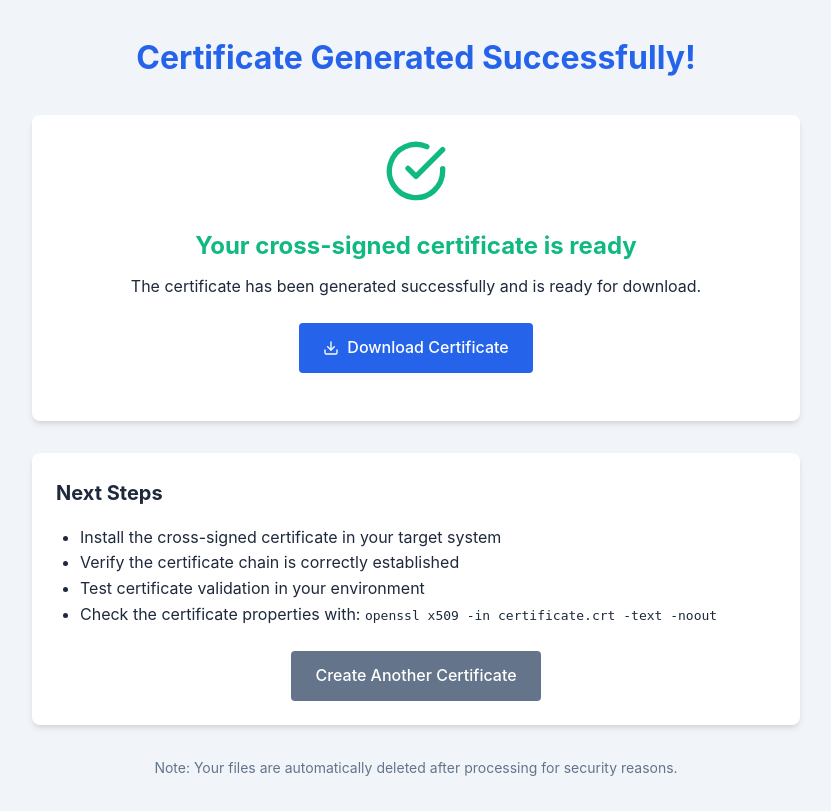
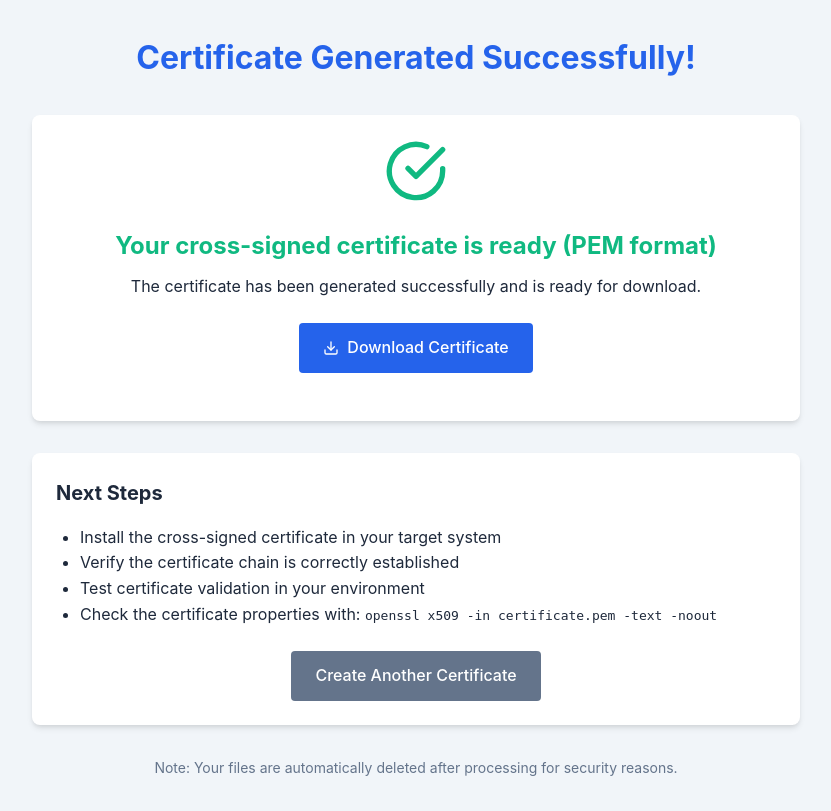
Before and after one commit to mauaksu/certificate-generator, a Flask app: page /download/1 in a window 1280 px wide. Shown: the whole page, without its empty margins (224-1055 px from the left). Run offline with Flask 2, Linux system fonts and the light colour scheme.

Commit message:
Fix PEM format certificate generation and Docker Compose configuration

```diff
--- a/app.py
+++ b/app.py
@@ -1,3 +1,38 @@
+def ensure_proper_pem_format(input_path, output_path):
+    """Ensure proper PEM format by explicitly converting through OpenSSL"""
+    try:
+        # Check if input file exists
+        if not os.path.exists(input_path):
+            app.logger.error(f"Input file not found: {input_path}")
+            return False
+
+        # Convert to proper PEM format
+        cmd = [
+            'openssl', 'x509',
+            '-in', input_path,
+            '-out', output_path,
+            '-outform', 'PEM'
+        ]
+
+        subprocess.run(cmd, check=True)
+
+        # Verify the file is in proper PEM format
+        with open(output_path, 'r') as f:
+            content = f.read()
+
+        # Check for PEM begin and end markers
+        if not ('-----BEGIN CERTIFICATE-----' in content and '-----END CERTIFICATE-----' in content):
+            app.logger.error(f"Generated file is not in proper PEM format: {output_path}")
+            return False
+
+        return True
+    except subprocess.CalledProcessError as e:
+        app.logger.error(f"OpenSSL error during PEM conversion: {e.stderr if hasattr(e, 'stderr') else str(e)}")
+        return False
+    except Exception as e:
+        app.logger.error(f"Error ensuring PEM format: {str(e)}")
+        return False
+
 import os
 import uuid
 import subprocess
@@ -129,8 +164,8 @@ def process_certificate():
         else:
             validity_days = request.form.get('ca_validity_days', '7320')
 
-        # Output path for cross-signed certificate
-        output_filename = f"cross-signed-{session_id}.crt"
+        # Output path for cross-signed certificate (as PEM format)
+        output_filename = f"cross-signed-{session_id}.pem"
         output_path = os.path.join(app.config['RESULT_FOLDER'], output_filename)
 
         # Process CSR input
@@ -205,6 +240,18 @@ def process_certificate():
                 ca_batch,
                 ca_notext
             )
+
+        # Final verification of PEM format
+        if process_result:
+            temp_verified_path = os.path.join(session_dir, 'verified.pem')
+            verify_result = ensure_proper_pem_format(output_path, temp_verified_path)
+
+            if verify_result:
+                # Replace the output with the verified version
+                import shutil
+                shutil.move(temp_verified_path, output_path)
+            else:
+                process_result = False
 
         if process_result:
             # Clean up uploaded files
@@ -281,7 +328,8 @@ def process_pfx(pfx_path, pfx_password, ca_cert_path, ca_key_path, ca_password,
             '-CAkey', ca_key_path,
             '-CAcreateserial',
             '-out', output_path,
-            '-days', validity_days
+            '-days', validity_days,
+            '-outform', 'PEM'  # Explicitly specify PEM output format
         ]
 
         if ca_password:
@@ -304,8 +352,11 @@ def download_result(filename):
     return render_template('download.html', filename=filename)
 
 def process_csr(csr_path, ca_cert_path, ca_key_path, ca_password, output_path, validity_days):
-    """Process a CSR file and generate a cross-signed certificate using x509"""
+    """Process a CSR file and generate a cross-signed certificate using x509 in PEM format"""
     try:
+        # Create a temporary file for the initial certificate
+        temp_cert = os.path.join(os.path.dirname(output_path), 'temp_cert.der')
+
         # Cross-sign the CSR
         cmd = [
             'openssl', 'x509', '-req',
@@ -313,7 +364,7 @@ def process_csr(csr_path, ca_cert_path, ca_key_path, ca_password, output_path, v
             '-CA', ca_cert_path,
             '-CAkey', ca_key_path,
             '-CAcreateserial',
-            '-out', output_path,
+            '-out', temp_cert,
             '-days', validity_days
         ]
 
@@ -322,13 +373,44 @@ def process_csr(csr_path, ca_cert_path, ca_key_path, ca_password, output_path, v
 
         subprocess.run(cmd, check=True)
 
+        # Explicitly convert to PEM format
+        convert_cmd = [
+            'openssl', 'x509',
+            '-in', temp_cert,
+            '-out', output_path,
+            '-outform', 'PEM'
+        ]
+
+        subprocess.run(convert_cmd, check=True)
+
+        # Verify the PEM format
+        verify_cmd = [
+            'openssl', 'x509',
+            '-in', output_path,
+            '-inform', 'PEM',
+            '-noout',
+            '-text'
+        ]
+
+        verify_result = subprocess.run(verify_cmd, capture_output=True, text=True)
+        if verify_result.returncode != 0:
+            app.logger.error(f"PEM verification failed: {verify_result.stderr}")
+            return False
+
+        # Remove temporary file
+        if os.path.exists(temp_cert):
+            os.remove(temp_cert)
+
         return True
     except subprocess.CalledProcessError as e:
         app.logger.error(f"OpenSSL error: {e.stderr if hasattr(e, 'stderr') else str(e)}")
         return False
+    except Exception as e:
+        app.logger.error(f"Error in CSR processing: {str(e)}")
+        return False
 
 def process_csr_with_ca(csr_path, ca_cert_path, ca_key_path, ca_password, ca_config_path, output_path, validity_days, batch=True, notext=True):
-    """Process a CSR file using openssl ca command with config file"""
+    """Process a CSR file using openssl ca command with config file to produce a PEM certificate"""
     try:
         # Create working directory for CA operations
         ca_dir = os.path.dirname(ca_config_path)
--- a/docker-compose.yml
+++ b/docker-compose.yml
@@ -1,5 +1,3 @@
-version: '3'
-
 services:
   certificate-app:
     build: .
--- a/templates/download.html
+++ b/templates/download.html
@@ -20,7 +20,7 @@
                 </svg>
             </div>
 
-            <h2>Your cross-signed certificate is ready</h2>
+            <h2>Your cross-signed certificate is ready (PEM format)</h2>
             <p>The certificate has been generated successfully and is ready for download.</p>
 
             <div class="download-actions">
@@ -41,7 +41,7 @@
                 <li>Install the cross-signed certificate in your target system</li>
                 <li>Verify the certificate chain is correctly established</li>
                 <li>Test certificate validation in your environment</li>
-                <li>Check the certificate properties with: <code>openssl x509 -in certificate.crt -text -noout</code></li>
+                <li>Check the certificate properties with: <code>openssl x509 -in certificate.pem -text -noout</code></li>
             </ul>
 
             <div class="form-actions">
```
Also changed, not shown: screenshot.png (added), 1 other file.
